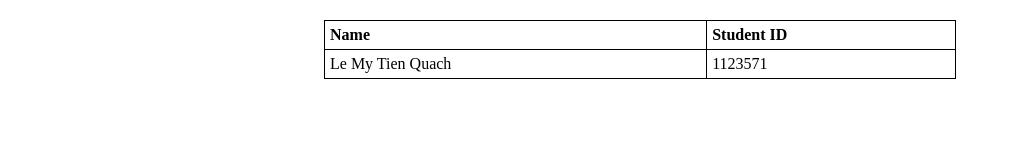
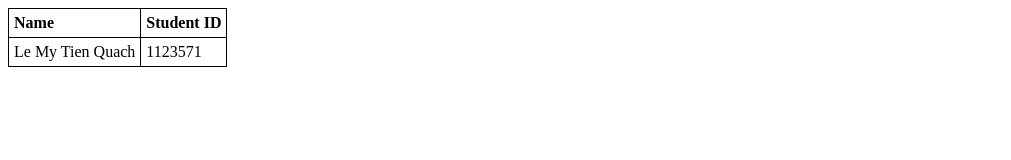
Before and after one commit to quachlemtienn2022-arch/mytien2004.github.io, a plain HTML site: page index.html in a window 1280 px wide. Shown: the whole page, without its empty margins (0-1011 px from the left). Drawn offline with Linux system fonts and the light colour scheme.

Commit message:
Update index.html

```diff
--- a/index.html
+++ b/index.html
@@ -1,12 +1,10 @@
 <!DOCTYPE html>
 <html lang="en">
 <head>
-    <title>Student Info Table</title>
+    <title>1123571</title>
     <style>
         table {
-            width: 50%;
             border-collapse: collapse; /* Collapse borders into one */
-            margin: 20px auto; /* Center the table */
         }
         th, td {
             padding: 5px; /* Add padding to th and td */
```
